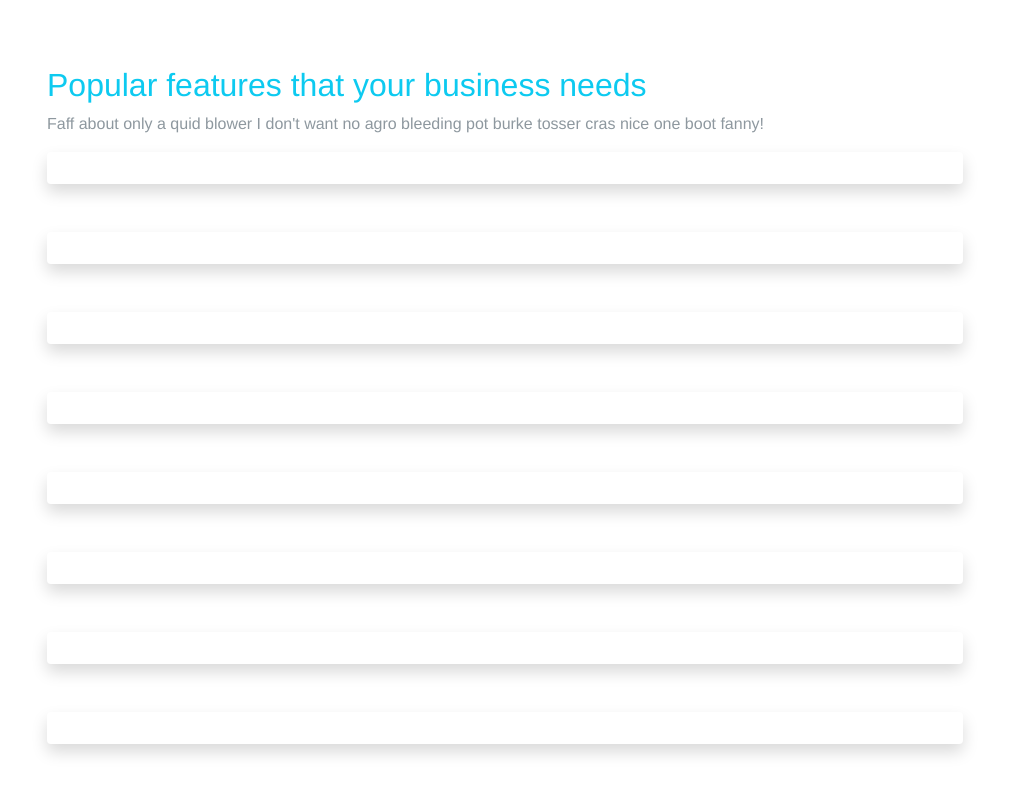
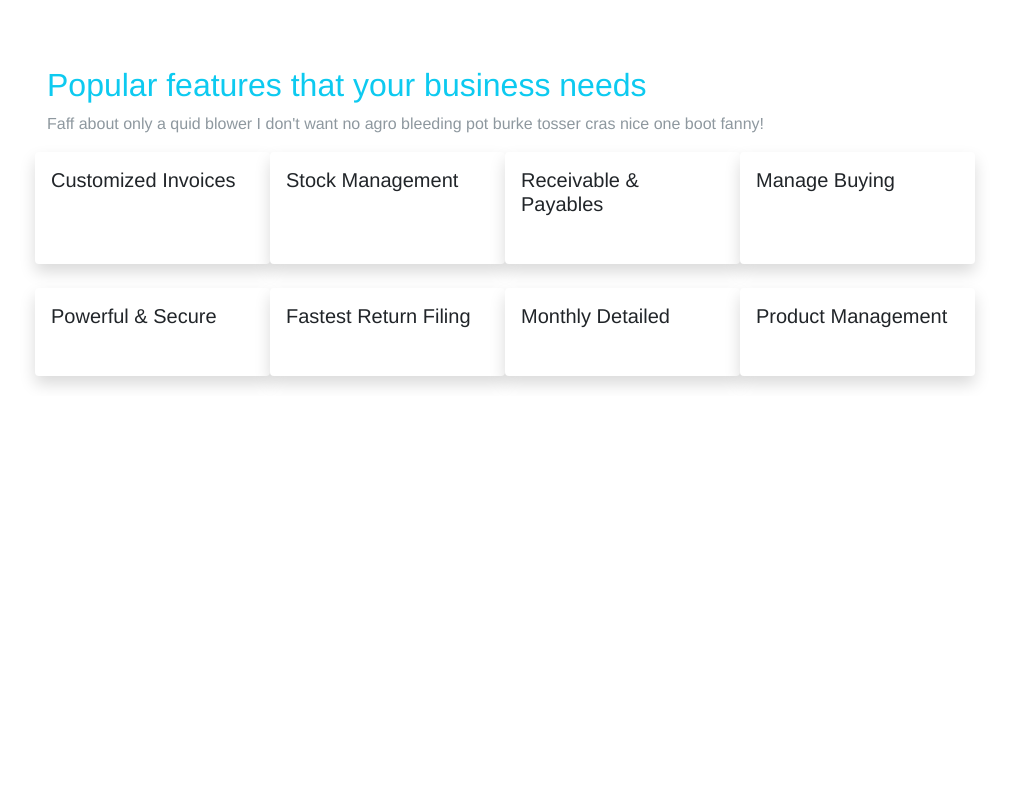
Before and after one commit to patriciabrsk/proj-html-vuejs, a Vue app: page / in a window 1280 px wide. Shown: the part 1416-2210 px from the top of the page, without its empty margins (135-1144 px from the left). After the commit the page ends 1812 px from the top, so only its background shows below. Built offline with nearby package versions, Linux system fonts and the light colour scheme.

Commit message:
add cards to features section

```diff
--- a/src/components/Main.vue
+++ b/src/components/Main.vue
@@ -98,11 +98,16 @@
           </button>
         </div>
         <div class="cards">
-          <div
-            class="shadow p-3 mb-5 bg-body rounded"
-            v-for="card in features"
-            :key="card"
-          ></div>
+          <div class="row row-cols-4 g-4">
+            <div
+              class="shadow col p-3 bg-body rounded"
+              v-for="element in features"
+              :key="element.id"
+            >
+              <h5>{{ element.title }}</h5>
+              <img src="" alt="" />
+            </div>
+          </div>
         </div>
       </div>
     </section>
```
